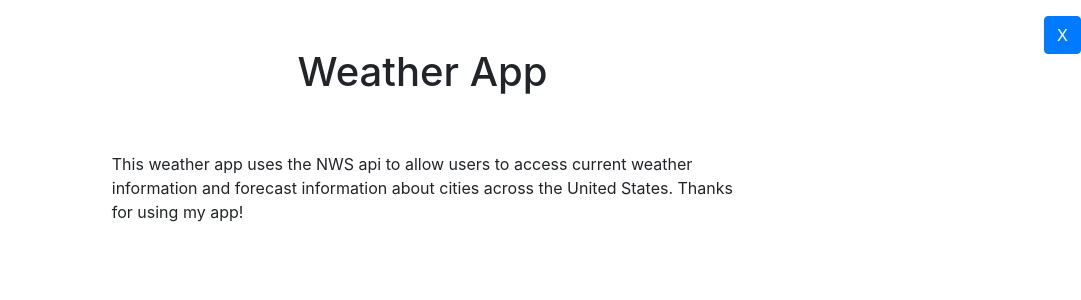
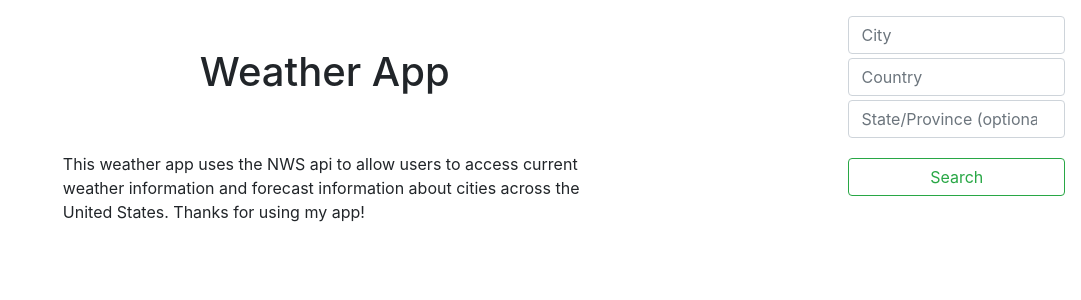
Before and after one commit to michaelgohn/weather-app, a Flask app: page / in a window 1280 px wide. Shown: the part 56-356 px from the top of the page, without its empty margins (199-1280 px from the left). Run offline with Flask 3, Linux system fonts and the light colour scheme; some libraries are stand-ins or nearby versions.

Commit message:
Deleted collapsing feature, updated weather_info() to get city, country, and state names

```diff
--- a/app.py
+++ b/app.py
@@ -9,17 +9,13 @@ def index():
 
 @app.post('/weather-info')
 def weather_info():
-    state_id = request.form.get('state_id')
+    city_id = request.form.get('city_id')
+    country_id = request.form.get('country_id')
+    state_prov_id = request.form.get('state/prov_id')
 
-    response = requests.get(f'https://api.weather.gov/alerts/active/area/{state_id}').json()
+    # response = requests.get(f'https://api.weather.gov/alerts/active/area/{state_id}').json()
 
-    features = response['features']
-
-    alerts = {}
-
-    for feature in features:
-        areaDesc = feature['properties']['areaDesc']
-        headline = feature['properties']['headline']
-        alerts[areaDesc] = headline
-
-    return render_template('weather-info.html', state_id=state_id, alerts=alerts)
+    if state_prov_id != None:
+        return render_template('weather-info.html', city_id=city_id, country_id=country_id, state_prov_id=state_prov_id)
+    else:
+        return render_template('weather-info.html', city_id=city_id, country_id=country_id)
--- a/templates/_layout.html
+++ b/templates/_layout.html
@@ -24,20 +24,15 @@
     </nav>
     <div class="d-flex flex-row">
       {% block body %} {% endblock %}
-      <div class="search-cont d-flex flex-column">
-        <button class="btn btn-primary mt-3" type="button" data-bs-toggle="collapse" data-bs-target="#collapseSearch" aria-expanded="false" aria-controls="collapseExample">
-          X
-        </button>
-        <div class="collapse mt-3" id="collapseSearch">
-          <form class="d-flex me-3" method="POST" action="/weather-info">
-            <div class="d-flex flex-column">
-              <input class="form-control me-2 mb-1" type="search" placeholder="City" aria-label="Search" name="city_id">
-              <input class="form-control me-2 mb-1" type="search" placeholder="State/Province" aria-label="Search" name="state/prov_id">
-              <input class="form-control me-2 mb-1" type="search" placeholder="Country" aria-label="Search" name="country_id">
-              <button class="btn btn-outline-success mt-3" type="submit">Search</button>
-            </div>
-          </form>
-        </div>
+      <div class="search-cont mt-3">
+        <form class="d-flex me-3" method="POST" action="/weather-info">
+          <div class="d-flex flex-column">
+            <input class="form-control me-2 mb-1" type="search" placeholder="City" aria-label="Search" name="city_id" required>
+            <input class="form-control me-2 mb-1" type="search" placeholder="Country" aria-label="Search" name="country_id" required>
+            <input class="form-control me-2 mb-1" type="search" placeholder="State/Province (optional)" aria-label="Search" name="state/prov_id">
+            <button class="btn btn-outline-success mt-3" type="submit">Search</button>
+          </div>
+        </form>
       </div>
     </div>
     <script src="https://cdn.jsdelivr.net/npm/bootstrap@5.3.2/dist/js/bootstrap.bundle.min.js" integrity="sha384-C6RzsynM9kWDrMNeT87bh95OGNyZPhcTNXj1NW7RuBCsyN/o0jlpcV8Qyq46cDfL" crossorigin="anonymous"></script>
```
Also changed, not shown: templates/weather-info.html (+2 -7 lines).
